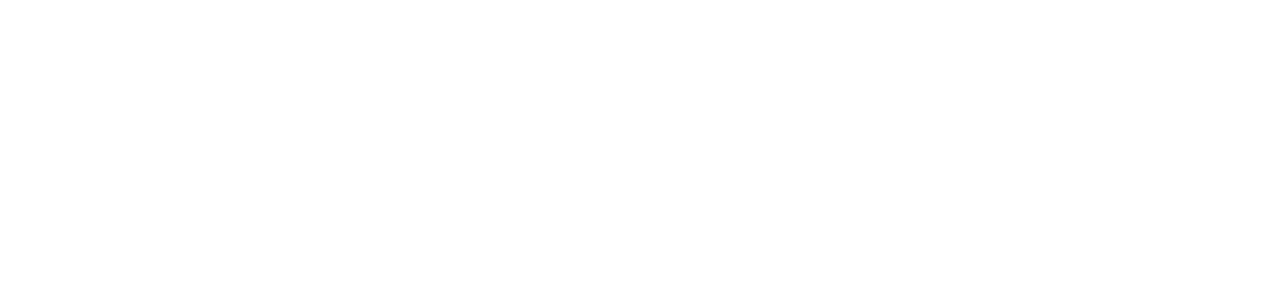
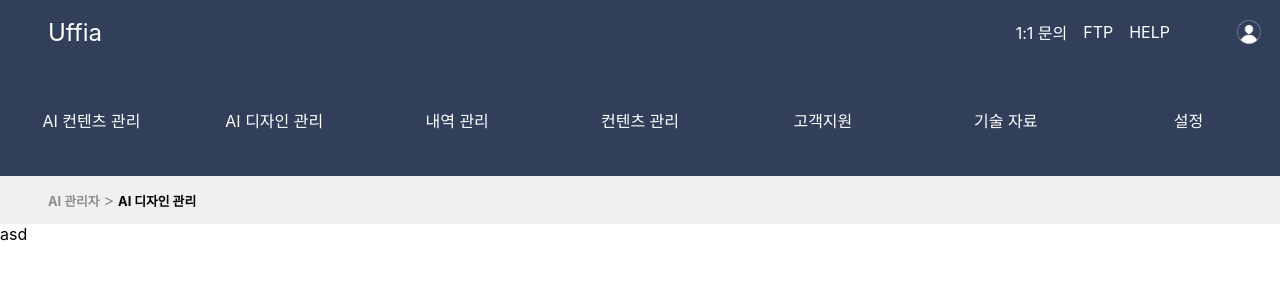
Before and after one commit to pwaveteam/uffia, a React (Create React App) app: page /uffia/ai-design in a window 1280 px wide. Before the commit this address had no page. Shown: the top 300 px of the page. Built offline with nearby package versions, Linux system fonts and the light colour scheme; a web font is replaced by a local one; what recoil-persist would draw is missing.

Commit message:
feat(uffia): layout 기능 추가

```diff
--- a/src/layout/DefaultLayout.tsx
+++ b/src/layout/DefaultLayout.tsx
@@ -9,6 +9,7 @@
 import AdminMenu from "./AdminMenu";
 import { ToastContainer } from "react-toastify";
 import "react-toastify/dist/ReactToastify.css";
+import UffiaLayout from "./UffiaLayout";
 
 const DefaultLayout = () => {
   const targetRef = useRef(null);
@@ -21,9 +22,14 @@
   const isBom = pathname.includes("bom");
   const issubRegis = pathname.includes("subRegis");
   const isDBSystem = pathname.includes("db-system");
+  const isUffia = pathname.includes("uffia");
 
   const isAdmin = isBom || isDBSystem;
   const Menu = isAdmin ? AdminMenu : LeftMenu;
+
+  if (isUffia) {
+    return <UffiaLayout>asd</UffiaLayout>;
+  }
 
   return (
     <DefaultLayoutWrap>
--- /dev/null
+++ b/src/layout/UffiaLayout.tsx
@@ -0,0 +1,179 @@
+import styled from "styled-components";
+
+import React from "react";
+import Icon from "../module/Icon";
+import { useLocation } from "react-router-dom";
+
+type UffiaLayoutProps = {
+  children: React.ReactNode;
+};
+
+const MENU = [
+  {
+    name: "AI 컨텐츠 관리",
+    path: "/uffia/ai-content",
+  },
+  {
+    name: "AI 디자인 관리",
+    path: "/uffia/ai-design",
+  },
+  {
+    name: "내역 관리",
+  },
+  {
+    name: "컨텐츠 관리",
+  },
+  {
+    name: "고객지원",
+  },
+  {
+    name: "기술 자료",
+  },
+  {
+    name: "설정",
+  },
+];
+
+const UffiaLayout = ({ children }: UffiaLayoutProps) => {
+  const location = useLocation();
+  const { pathname } = location;
+
+  const currentName = MENU.find((menu) => menu.path === pathname)?.name;
+
+  return (
+    <DefaultLayoutWrap>
+      <Header>
+        <HeaderLogo>Uffia</HeaderLogo>
+        <HeaderLeft>
+          <HeaderButton>1:1 문의</HeaderButton>
+          <HeaderButton>FTP</HeaderButton>
+          <HeaderButton>HELP</HeaderButton>
+          <IconWrapper>
+            <Icon icon="user" width={30} />
+          </IconWrapper>
+        </HeaderLeft>
+      </Header>
+      <RouteMenu>
+        {MENU.map((menu, index) => (
+          <MenuContainer
+            key={index}
+            onClick={() => {
+              if (menu.path) {
+                // react-router-dom의 Link 컴포넌트를 사용하면 더 좋습니다.
+                window.location.href = menu.path;
+              }
+            }}
+          >
+            {menu.name}
+          </MenuContainer>
+        ))}
+      </RouteMenu>
+      <BreadCrumb>
+        <FirstCrumb>{"AI 관리자"}</FirstCrumb>
+        <span>{">"}</span>
+        <SecondCrumb>{currentName}</SecondCrumb>
+      </BreadCrumb>
+      {children}
+    </DefaultLayoutWrap>
+  );
+};
+
+export default UffiaLayout;
+
+const Header = styled.div`
+  height: 4rem;
+  background-color: #313f5b;
+
+  display: flex;
+  justify-content: space-between;
+  align-items: center;
+`;
+
+const HeaderLogo = styled.div`
+  color: white;
+  font-size: 1.5rem;
+  padding: 0 3rem;
+  display: flex;
+  align-items: center;
+`;
+
+const HeaderLeft = styled.div`
+  display: flex;
+  flex-direction: row;
+  gap: 1rem;
+`;
+
+const HeaderButton = styled.div`
+  color: white;
+  display: flex;
+  align-items: center;
+  &:hover {
+    cursor: pointer;
+    color: #3e7aff;
+  }
+`;
+
+const IconWrapper = styled.div`
+  display: flex;
+  align-items: center;
+  justify-content: center;
+  padding: 0 1rem 0 3rem;
+  &:hover {
+    cursor: pointer;
+    color: #3e7aff;
+  }
+`;
+
+const DefaultLayoutWrap = styled.div`
+  width: 100vw;
+  height: 100vh;
+  display: flex;
+  flex-direction: column;
+`;
+
+const RouteMenu = styled.div`
+  display: flex;
+  align-items: center;
+  flex-direction: row;
+  height: 7rem;
+`;
+
+const MenuContainer = styled.div`
+  flex: 1;
+  display: flex;
+  align-items: center;
+  justify-content: center;
+  height: 100%;
+  background-color: #313f5b;
+  color: white;
+
+  &:hover {
+    cursor: pointer;
+    background-color: #3e7aff;
+  }
+`;
+
+const BreadCrumb = styled.div`
+  height: 3rem;
+  background-color: #f0f0f0;
+  display: flex;
+  align-items: center;
+  padding: 0 3rem;
+  gap: 0.25rem;
+  color: #8e8e8e;
+`;
+
+const FirstCrumb = styled.div`
+  font-weight: bold;
+  font-size: 0.8rem;
+  &:hover {
+    cursor: pointer;
+    color: #3e7aff;
+  }
+`;
+
+const SecondCrumb = styled.div`
+  font-weight: bold;
+  font-size: 0.8rem;
+  color: black;
+`;
--- /dev/null
+++ b/src/page/uffia/List/index.tsx
@@ -0,0 +1,5 @@
+const Index = () => {
+  return <div>asd</div>;
+};
+
+export default Index;
--- /dev/null
+++ b/src/page/uffia/index.tsx
@@ -0,0 +1,18 @@
+import { lazy, Suspense } from "react";
+import { Routes, Route } from "react-router-dom";
+
+const Index = () => {
+  const List = lazy(() => import("./List"));
+
+  return (
+    <>
+      <Suspense>
+        <Routes>
+          <Route path={"/list"} element={<List />} />
+        </Routes>
+      </Suspense>
+    </>
+  );
+};
+
+export default Index;
--- a/src/route/RoutList.ts
+++ b/src/route/RoutList.ts
@@ -4,6 +4,7 @@
 import Confirm from "../page/confirm";
 import Bom from "../page/bom";
 import DBSystem from "../page/dbSystem";
+import Uffia from "../page/uffia";
 
 export interface RouteInterface {
   name: string;
@@ -18,6 +19,7 @@
   { name: "결과 페이지", path: "/confirm/*", element: Confirm },
   { name: "결과 페이지", path: "/bom/*", element: Bom },
   { name: "DB System", path: "/db-system/*", element: DBSystem },
+  { name: "uttia", path: "/uffia/*", element: Uffia },
 ];
 
 export const Layout: RouteInterface[] = [
```
